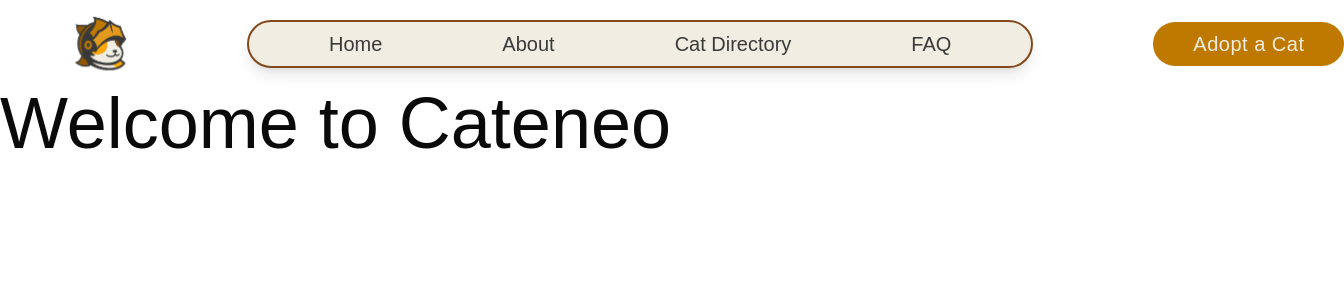
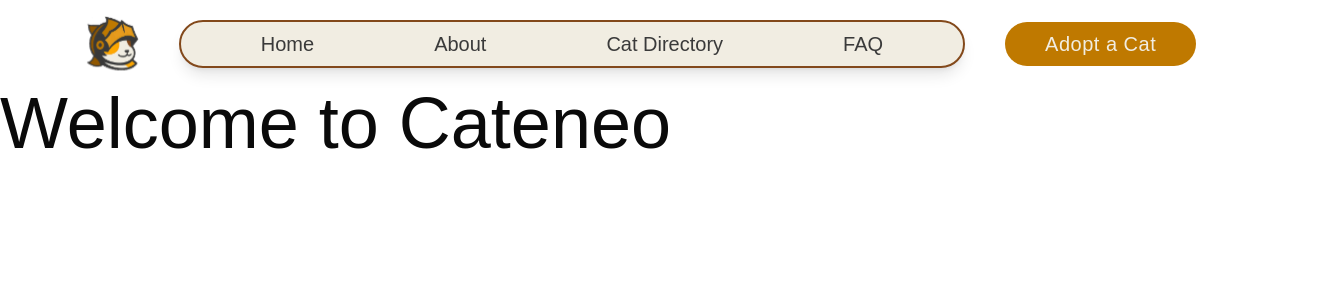
Before and after one commit to SAMAHAN-Systems-Development/cateneo-frontend, a Next.js app: page / in a window 1280 px wide. Shown: the top 300 px of the page, 1344 px wide, since content can reach past the window. Built offline with nearby package versions, Linux system fonts and the light colour scheme; a web font is replaced by a local one.

Commit message:
style(#3): fixed navbar styling
Update navigation-bar.tsx to improve responsive layout: add md:justify-center to center the navbar on medium screens, and reduce large-screen horizontal margins (nav lg:mx-4 and menu lg:mx-10 instead of lg:mx-30) to tighten spacing on lg breakpoints.

```diff
--- a/src/components/ui/navigation-bar.tsx
+++ b/src/components/ui/navigation-bar.tsx
@@ -9,7 +9,7 @@ export default function Navbar() {
   const [isMenuOpen, setIsMenuOpen] = useState(false);
 
   return (
-    <nav className="relative flex items-center justify-between px-4 py-3 text-white mx-4 md:px-8 md:py-4 md:mx-10">
+    <nav className="relative flex items-center justify-between md:justify-center px-4 py-3 text-white lg:mx-4 md:px-8 md:py-4 md:mx-10">
       {/* Logo Section */}
       <div className="shrink-0 text-xl font-gaegu tracking-wide">
         <Link href="/" className="hover:opacity-90 transition-opacity duration-200 flex items-center gap-2">
@@ -27,7 +27,7 @@ export default function Navbar() {
       <ul
         className={`${
           isMenuOpen ? 'flex' : 'hidden'
-        } absolute right-4 top-full mt-3 flex-col min-w-[200px] gap-4 rounded-2xl border-2 border-cateneo-darkbrown bg-cateneo-white p-10 text-cateneo-black text-xl font-gaegu shadow-lg lg:mx-30 lg:gap-30 lg:px-20 md:static md:mx-10 md:mt-0 md:flex md:flex-row md:items-center md:gap-6 md:rounded-full md:bg-cateneo-white md:px-10 md:py-2 shrink-0`}
+        } absolute right-4 top-full mt-3 flex-col min-w-[200px] gap-4 rounded-2xl border-2 border-cateneo-darkbrown bg-cateneo-white p-10 text-cateneo-black text-xl font-gaegu shadow-lg lg:mx-10 lg:gap-30 lg:px-20 md:static md:mx-10 md:mt-0 md:flex md:flex-row md:items-center md:gap-6 md:rounded-full md:bg-cateneo-white md:px-10 md:py-2 shrink-0`}
       >
         <li>
           <Link
```
